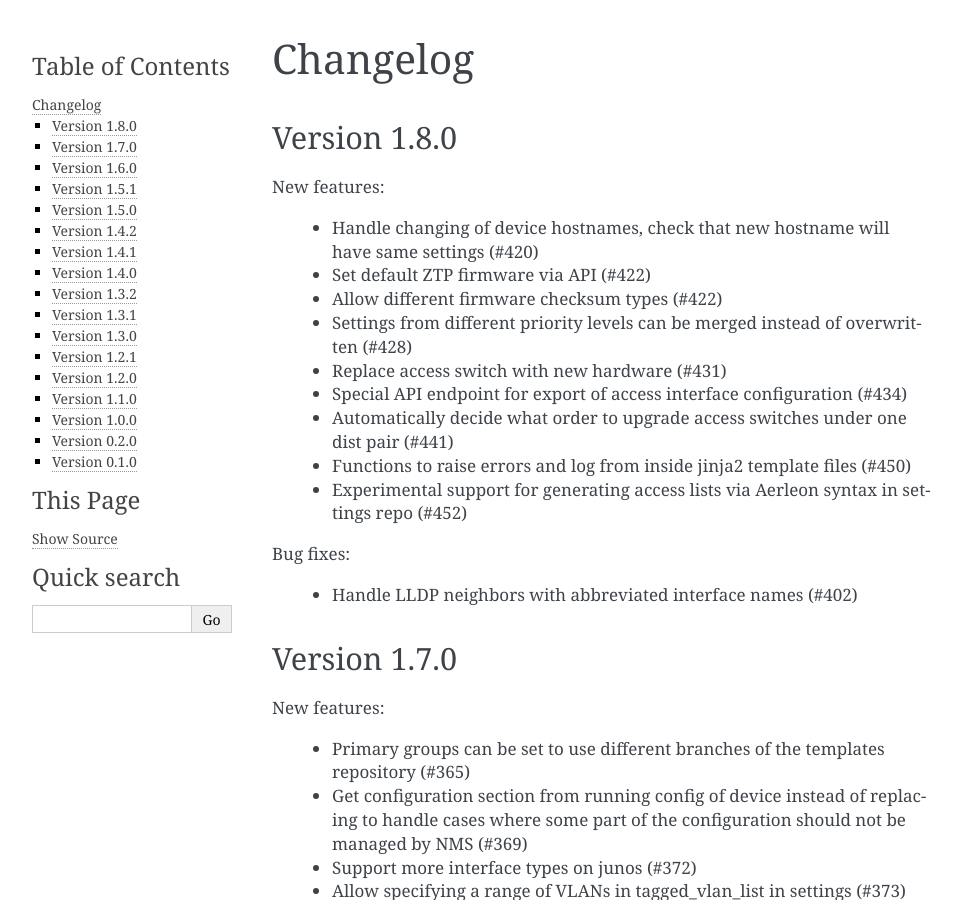
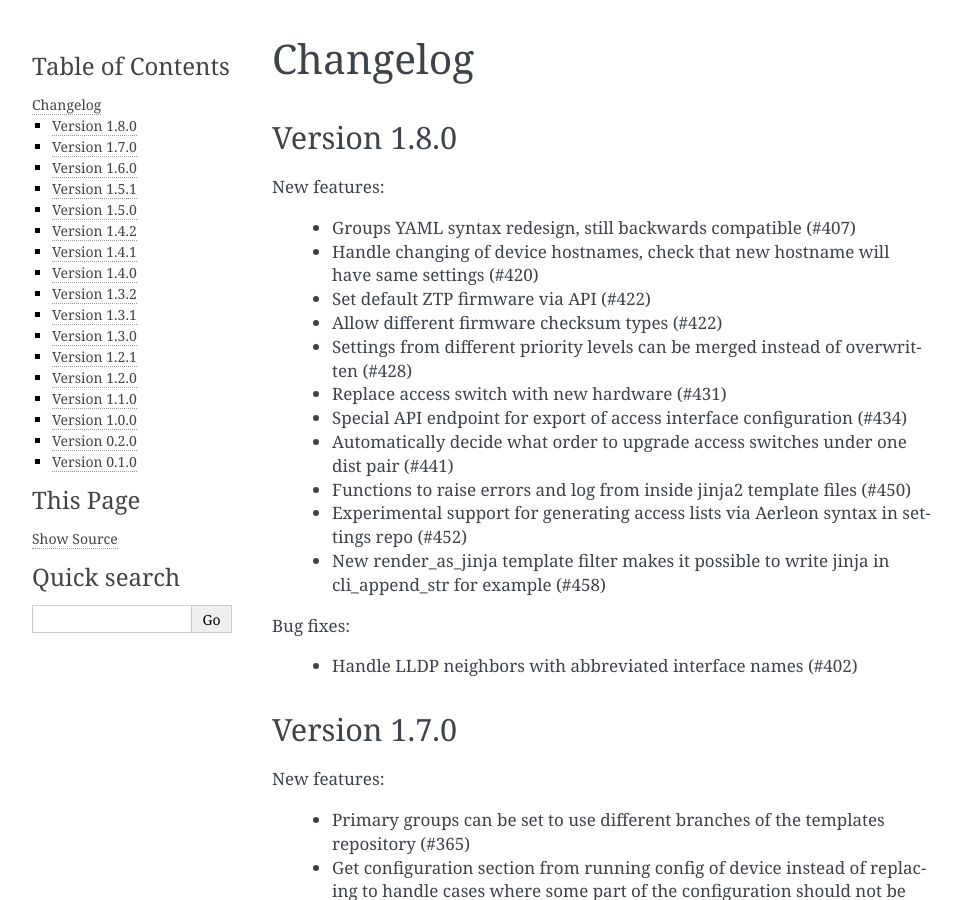
Before and after one commit to SUNET/cnaas-nms, a Sphinx documentation site: the page built from docs/changelog/index.rst, in a window 1280 px wide and 900 px high. Shown: the whole window, without its empty margins (148-1109 px from the left). Built offline with Sphinx 7.4.7, drawn with Linux system fonts in a browser that asks for light colours.

Commit message:
add missing changelog entries

```diff
--- a/docs/changelog/index.rst
+++ b/docs/changelog/index.rst
@@ -6,6 +6,7 @@ Version 1.8.0
 
 New features:
 
+ - Groups YAML syntax redesign, still backwards compatible (#407)
  - Handle changing of device hostnames, check that new hostname will have same settings (#420)
  - Set default ZTP firmware via API (#422)
  - Allow different firmware checksum types (#422)
@@ -15,6 +16,7 @@ New features:
  - Automatically decide what order to upgrade access switches under one dist pair (#441)
  - Functions to raise errors and log from inside jinja2 template files (#450)
  - Experimental support for generating access lists via Aerleon syntax in settings repo (#452)
+ - New render_as_jinja template filter makes it possible to write jinja in cli_append_str for example (#458)
 
 Bug fixes:
 
```
